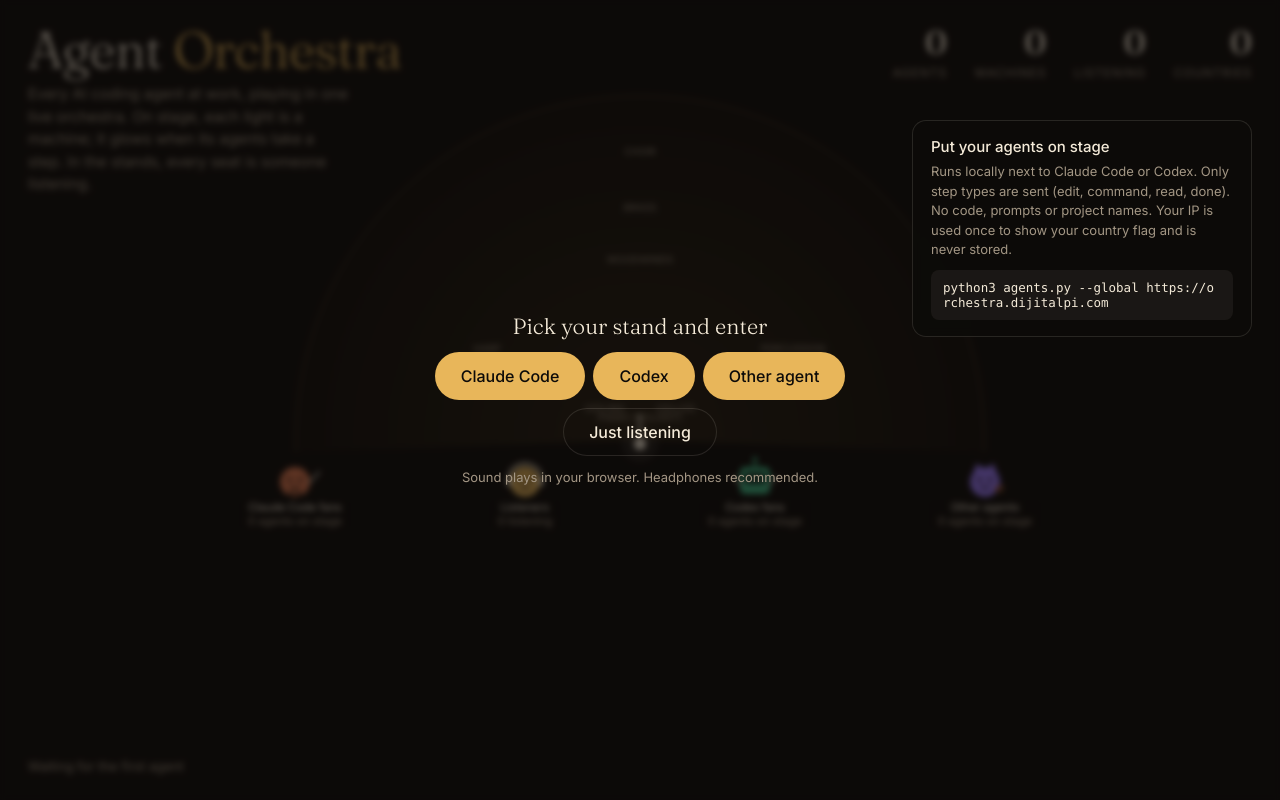
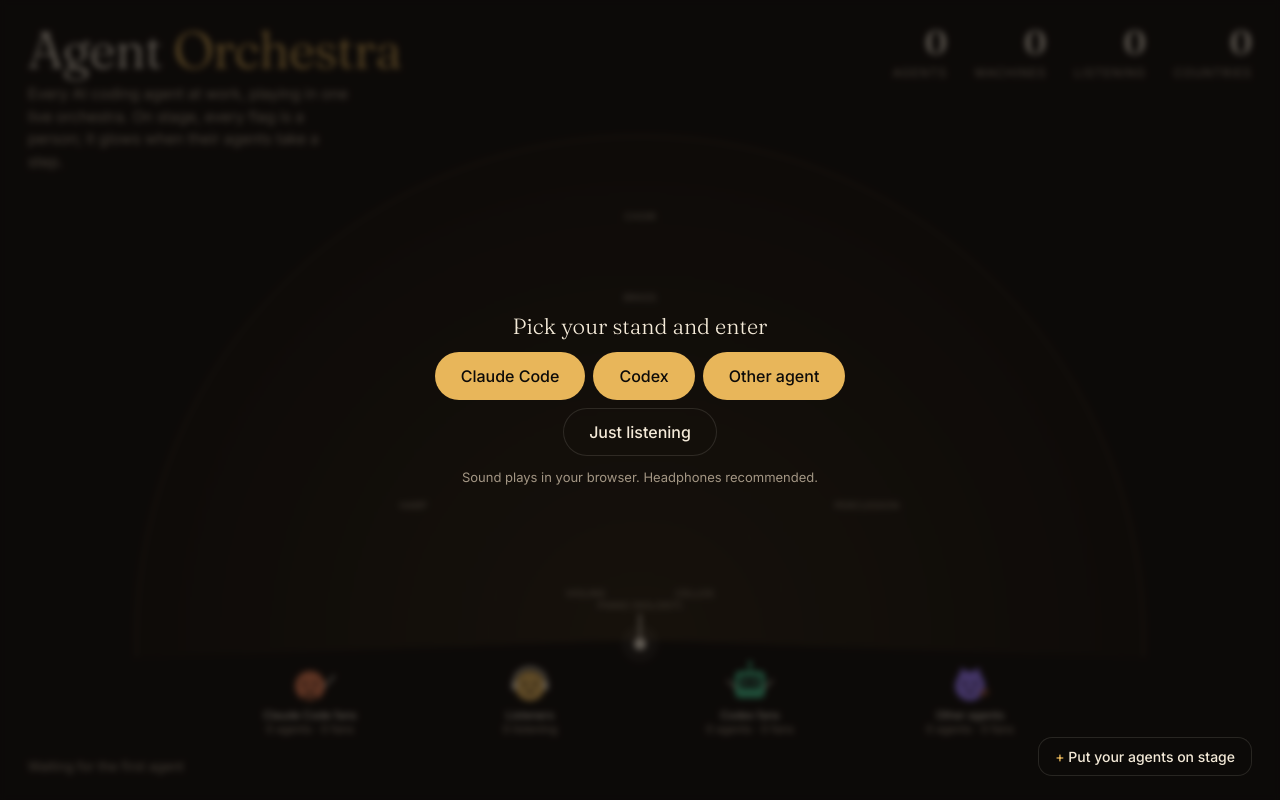
Before and after one commit to DijitalPi/code-sonata, a plain HTML site: page orchestra/web/index.html in a window 1280 px wide. Drawn offline with Linux system fonts and the light colour scheme; no server answers.

Commit message:
Sadeleştirme: seyirci koltukları kalktı, sahne tam ekran, maskot şeridi
- bayraklar kalabalığa göre ölçeklenir (az kişi = büyük bayrak)
- alt kısımda takım şeridi: maskot + ajan/taraftar sayısı, commit'te zıplama
- sunucu artık koltuk listesi yayınlamaz, yalnız takım sayıları (trafik küçük kalır)
- katıl kutusu açılır kapanır düğme

Co-Authored-By: Claude Opus 5.5 <noreply@anthropic.com>

```diff
--- a/orchestra/web/app.js
+++ b/orchestra/web/app.js
@@ -8,8 +8,7 @@ const $ = (id) => document.getElementById(id);
 
 // ---------- state from the server ----------
 let seats = SECTIONS.map(() => []);      // section -> [[sessions, country] or 0]
-let audience = [];                       // seat -> country code, "" unknown, null empty
-let you = null;                          // {seat, cc}
+let you = null;                          // {cc, team}
 const flag = (cc) => (cc && cc.length === 2 ? String.fromCodePoint(...[...cc].map((c) => 0x1f1a5 + c.charCodeAt(0))) : "");
 const glow = new Map();                  // "s:i" -> 0..1
 let info = { bpm: 64, intensity: 0, climax: false, song: "", working: 0 };
@@ -70,7 +69,6 @@ function onFrame(event) {
   if (offsets.length > 40) offsets.shift();
   offset = Math.max(...offsets);         // least delayed sample
   if (frame.seats) { seats = frame.seats; version++; }
-  if (frame.audience) { audience = frame.audience; version++; }
   if (frame.you) you = frame.you;
   if (frame.countries) showCountries(frame);
   if (frame.teams) teams = frame.teams;
@@ -205,7 +203,7 @@ const REGIONS = {
   horn:       { band: [.72, .86], arc: [-30, 30], label: "brass" },
   choir:      { band: [.89, 1.0], arc: [-72, 72], label: "choir" },
 };
-// Audience blocks in the stalls, left to right, split by aisles.
+// Teams in the strip under the stage, left to right.
 const BLOCKS = ["claude", "listen", "codex", "other"];
 const BLOCK_COLORS = { claude: "#e0784f", codex: "#3fbf8a", other: "#9b7bff", listen: "#e8b65a" };
 const rad = (d) => (d * Math.PI) / 180;
@@ -225,8 +223,8 @@ function fillWedge(n, r0, r1, a0, a1, spacing, point) {
   return out;
 }
 
-function fit(build) {
-  for (let spacing = 26; spacing > 2.4; spacing *= .92) {
+function fit(build, start = 26) {
+  for (let spacing = start; spacing > 2.4; spacing *= .92) {
     const result = build(spacing);
     if (result) return { ...result, spacing };
   }
@@ -235,39 +233,23 @@ function fit(build) {
 
 function geometry() {
   if (cached && cached.version === version) return cached;
-  const cx = width / 2, cy = height * .55;
-  const R = Math.min(width * .42, height * .41);
+  const cx = width / 2, cy = height * .8;
+  const R = Math.min(width * .42, height * .6);
   const stagePoint = (r, a) => ({ x: cx + Math.sin(rad(a)) * r, y: cy - Math.cos(rad(a)) * r });
   // Each section fills its own region (a lone harpist gets a big chair, violins pack tight).
+  // Few people: big flags. A crowd: they shrink to fit.
+  const biggest = Math.max(18, Math.min(44, R * .075));
   const stage = { sections: {}, spacing: {} };
   for (const [name, reg] of Object.entries(REGIONS)) {
     const n = (seats[SECTIONS.indexOf(name)] || []).length;
     const one = fit((spacing, force) => {
-      const pts = fillWedge(n, reg.band[0] * R, force ? 1e9 : reg.band[1] * R, reg.arc[0], reg.arc[1], Math.min(spacing, 20), stagePoint);
+      const pts = fillWedge(n, reg.band[0] * R, force ? 1e9 : reg.band[1] * R, reg.arc[0], reg.arc[1], spacing, stagePoint);
       return pts && { pts };
-    });
+    }, biggest);
     stage.sections[name] = one.pts;
-    stage.spacing[name] = Math.min(one.spacing, 20);
+    stage.spacing[name] = one.spacing;
   }
-  // Stalls: rows are arcs around the stage front, squashed for perspective.
-  const A0 = R * .42, A1 = Math.min(width / 2 - 16, R * 1.3);
-  const aisleY = cy + 58;                 // mascots walk the front aisle
-  const squash = Math.max(.3, (height - aisleY - 90) / (A1 - A0 * .9));
-  const hallPoint = (r, a) => ({ x: cx + Math.sin(rad(a)) * r, y: aisleY + 44 + (Math.cos(rad(a)) * r - A0 * .9) * squash });
-  const weights = BLOCKS.map((t) => 1.5 + Math.sqrt((audience[t] || []).length));
-  const sum = weights.reduce((a, b) => a + b, 0), aisle = 2.5, span = 124 - aisle * (BLOCKS.length - 1);
-  let a = -62;
-  const ranges = BLOCKS.map((t, i) => { const w = (span * weights[i]) / sum; const r = [a, a + w]; a += w + aisle; return r; });
-  const stalls = fit((spacing, force) => {
-    const out = {};
-    BLOCKS.forEach((t, i) => {
-      if (out === null) return;
-      const pts = fillWedge((audience[t] || []).length, A0, force ? 1e9 : A1, ranges[i][0], ranges[i][1], spacing, hallPoint);
-      out[t] = pts;
-    });
-    return Object.values(out).some((v) => v === null) ? null : { blocks: out };
-  });
-  cached = { version, cx, cy, R, stage, stalls, ranges, A0, A1, aisleY, hallPoint };
+  cached = { version, cx, cy, R, stage };
   return cached;
 }
 
@@ -368,47 +350,31 @@ function frame(now) {
   g.strokeStyle = "rgba(244, 234, 216, .9)"; g.lineWidth = 2;
   g.beginPath(); g.moveTo(cx, cy - 2); g.lineTo(cx + Math.sin(swing) * 24, cy - 2 - Math.cos(swing) * 24); g.stroke();
   g.fillStyle = "#f4ead8"; g.beginPath(); g.arc(cx, cy + 4, 6, 0, Math.PI * 2); g.fill();
-  drawStalls(G, now);
+  drawTeams(G, now);
   requestAnimationFrame(frame);
 }
 
-function drawStalls(G, now) {
-  const sp = G.stalls.spacing;
+// Team strip in front of the stage: one mascot per team with its numbers; it jumps when
+// that team's agents ship something.
+function drawTeams(G, now) {
+  const gap = Math.max(130, Math.min(220, (width - 80) / BLOCKS.length));
   g.textAlign = "center"; g.textBaseline = "middle";
   BLOCKS.forEach((team, b) => {
-    const pts = G.stalls.blocks[team] || [], fans = audience[team] || [];
-    const waveAge = (now - (waves[team] || -1e9)) / 1000;
-    fans.forEach((cc, i) => {
-      if (cc === null || !pts[i]) return;
-      const { x, along } = pts[i];
-      const lift = waveAge < 1.6 ? Math.exp(-Math.pow((waveAge / 1.4 - along) * 7, 2)) : 0;
-      const y = pts[i].y - lift * sp * .8;
-      const mine = you && you.team === team && you.seat === i;
-      const w = sp * .82, h = sp * .66;
-      g.fillStyle = mine ? "#e8b65a" : lift > .2 ? BLOCK_COLORS[team] : "rgba(244, 234, 216, .14)";
-      g.beginPath(); g.roundRect(x - w / 2, y - h / 2, w, h, Math.min(4, sp * .2)); g.fill();
-      if (cc && sp >= 10) { g.font = `${Math.round(sp * .62)}px system-ui`; g.fillText(flag(cc), x, y + 1); }
-      if (mine) { g.font = "500 11px Inter, sans-serif"; g.fillStyle = "#e8b65a"; g.fillText("you", x, y - h / 2 - 9); }
-    });
-  });
-  // Mascots last, so no seat ever covers a name plate.
-  BLOCKS.forEach((team, b) => {
-    const waveAge = (now - (waves[team] || -1e9)) / 1000;
-    const mid = (G.ranges[b][0] + G.ranges[b][1]) / 2;
-    const jump = waveAge < 1 ? Math.sin(waveAge * Math.PI) * 12 : 0;
+    const mx = G.cx + (b - (BLOCKS.length - 1) / 2) * gap, my = G.cy + 46;
+    const age = (now - (waves[team] || -1e9)) / 1000;
+    const jump = age < 1 ? Math.sin(age * Math.PI) * 12 : 0;
     const bob = info.working ? Math.abs(Math.sin(((Date.now() + offset) / (60000 / (info.bpm || 64))) * Math.PI)) * 3 : 0;
-    // Spread along the aisle in the direction of the block, never closer than a plate apart.
-    const lane = (b - (BLOCKS.length - 1) / 2) * Math.max(150, Math.min(G.A1 * .55, 230));
-    const mx = G.cx + (Math.abs(Math.sin(rad(mid))) > .01 ? lane : 0), my = G.aisleY - 16;
     mascot(team, mx, my - jump - bob, 15);
     const agents = team === "listen" ? null : teams.agents?.[team] || 0;
-    const sub = agents === null ? `${(teams.fans?.listen || 0).toLocaleString()} listening` : `${agents.toLocaleString()} agents on stage`;
+    const fans = teams.fans?.[team] || 0;
+    const sub = agents === null ? `${fans.toLocaleString()} listening` : `${agents.toLocaleString()} agents · ${fans.toLocaleString()} fans`;
     g.font = "500 11px Inter, sans-serif";
-    const plate = Math.max(g.measureText(TEAM_NAMES[team]).width, g.measureText(sub).width) + 16;
-    g.fillStyle = "rgba(13, 11, 9, .8)";
-    g.beginPath(); g.roundRect(mx - plate / 2, my + 18, plate, 30, 7); g.fill();
-    g.fillStyle = "rgba(244, 234, 216, .92)"; g.fillText(TEAM_NAMES[team], mx, my + 26);
-    g.fillStyle = "rgba(163, 150, 132, .95)"; g.fillText(sub, mx, my + 40);
+    g.fillStyle = "rgba(244, 234, 216, .92)"; g.fillText(TEAM_NAMES[team], mx, my + 30);
+    g.fillStyle = "rgba(163, 150, 132, .95)"; g.fillText(sub, mx, my + 44);
+    if (you && you.team === team) {
+      g.fillStyle = "#e8b65a"; g.font = "600 11px Inter, sans-serif";
+      g.fillText("you", mx, my - 34 - jump);
+    }
   });
   g.textBaseline = "alphabetic";
 }
--- a/orchestra/web/index.html
+++ b/orchestra/web/index.html
@@ -37,8 +37,13 @@
   .enter .pick { color: var(--ink); margin: 0 0 12px; font: 300 22px Fraunces, Georgia, serif; }
   .teams { display: flex; flex-wrap: wrap; justify-content: center; gap: 8px; }
   .teams .quiet { background: transparent; color: var(--ink); box-shadow: inset 0 0 0 1px var(--line); }
-  .join { position: fixed; right: 28px; top: 120px; max-width: 340px; background: rgba(13, 11, 9, .82); border: 1px solid var(--line); border-radius: 14px; padding: 16px 18px; backdrop-filter: blur(6px); }
-  .join h2 { font: 500 15px Inter, sans-serif; margin-bottom: 6px; }
+  .join { position: fixed; right: 28px; bottom: 24px; max-width: 340px; background: rgba(13, 11, 9, .82); border: 1px solid var(--line); border-radius: 14px; padding: 16px 18px; backdrop-filter: blur(6px); }
+  .join summary { font: 500 14px Inter, sans-serif; cursor: pointer; list-style: none; }
+  .join summary::-webkit-details-marker { display: none; }
+  .join summary::before { content: "+ "; color: var(--gold); }
+  .join[open] summary { margin-bottom: 8px; }
+  .join[open] summary::before { content: "− "; }
+  .join:not([open]) { padding: 10px 16px; }
   .join p { color: var(--dim); font-size: 13px; }
   .join code { display: block; margin-top: 10px; padding: 10px 12px; background: rgba(244, 234, 216, .06); border-radius: 8px; font: 12.5px ui-monospace, Menlo, monospace; color: var(--ink); white-space: pre-wrap; word-break: break-all; }
   .hidden { opacity: 0; pointer-events: none; transition: opacity .3s; }
@@ -57,7 +62,7 @@
 <header>
   <div>
     <h1>Agent <em>Orchestra</em></h1>
-    <p class="tag">Every AI coding agent at work, playing in one live orchestra. On stage, each light is a machine; it glows when its agents take a step. In the stands, every seat is someone listening.</p>
+    <p class="tag">Every AI coding agent at work, playing in one live orchestra. On stage, every flag is a person; it glows when their agents take a step.</p>
     <div class="legend" id="legend"></div>
   </div>
   <div class="stats">
@@ -78,11 +83,11 @@
   </div>
   <p id="loading">Sound plays in your browser. Headphones recommended.</p>
 </div></div>
-<aside class="join">
-  <h2>Put your agents on stage</h2>
+<details class="join">
+  <summary>Put your agents on stage</summary>
   <p>Runs locally next to Claude Code or Codex. Only step types are sent (edit, command, read, done). No code, prompts or project names. Your IP is used once to show your country flag and is never stored.</p>
   <code>python3 agents.py --global https://orchestra.dijitalpi.com</code>
-</aside>
+</details>
 <script type="module" src="app.js"></script>
 </body>
 </html>
```
Also changed, not shown: orchestra/server.mjs (+6 -27 lines).
